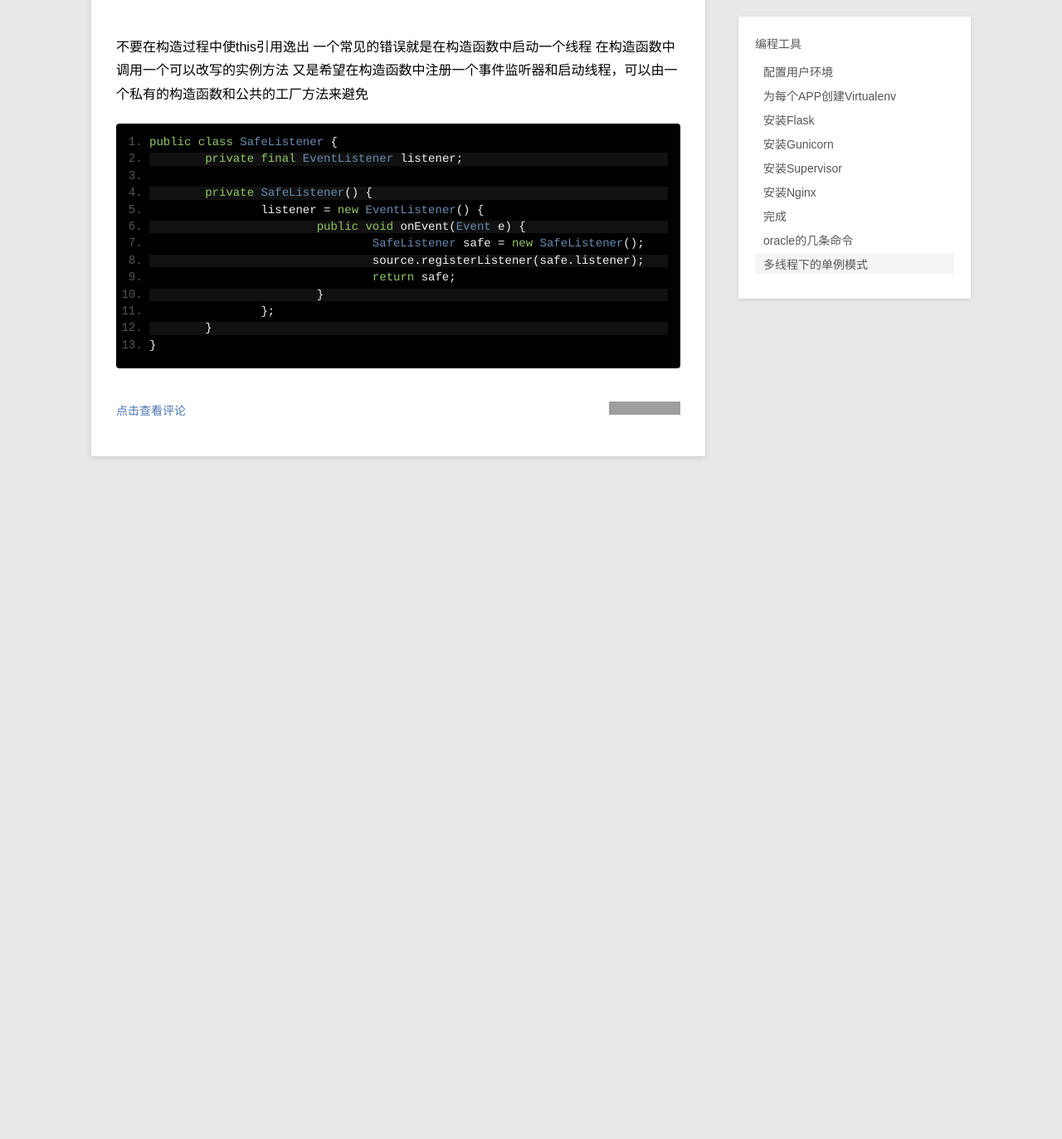
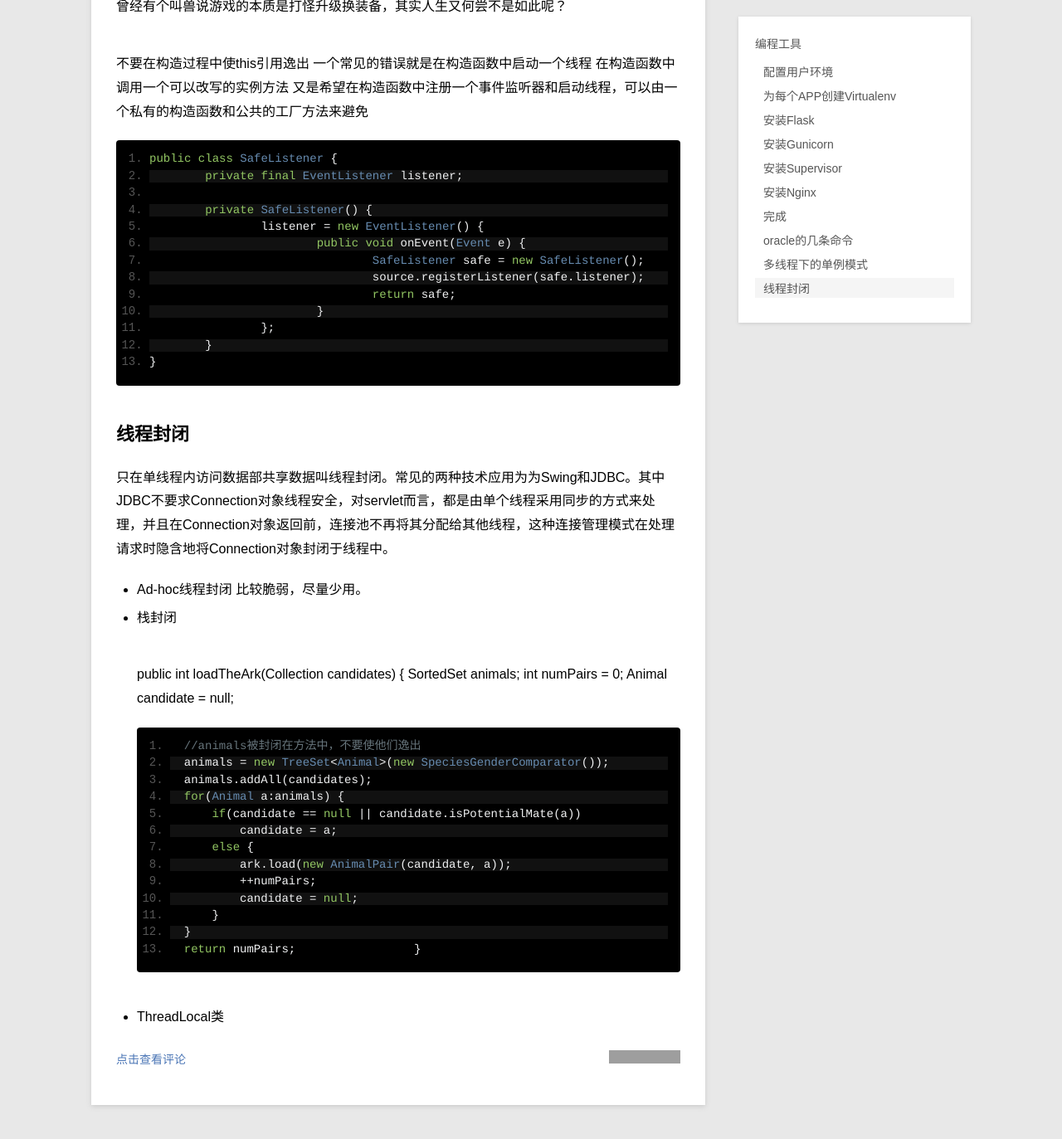
Before and after one commit to zorrock/zorrock.github.io, a Jekyll site: the page built from _posts/blog/2014-10-10-zhk-now-begin.md, in a window 1280 px wide and 1400 px high, scrolled down 10167 px. Shown: the top 1373 px of the window at 83% size. Built offline with Jekyll 4.4.1, drawn with Linux system fonts in a browser that asks for light colours; Markdown is read by kramdown in place of the engine named in the settings; before the commit the page ends 10797 px from its top, so only the background shows below that; some of the changed text lies outside the part shown; grey boxes are pictures that could not be loaded.

Commit message:
multithread 2

```diff
--- a/_posts/blog/2014-10-10-zhk-now-begin.md
+++ b/_posts/blog/2014-10-10-zhk-now-begin.md
@@ -406,6 +407,49 @@ Nginx的配置文件和Supervisor类似，不同的程序可以分别配置，
 		}
 	}
 
+
+##线程封闭
+只在单线程内访问数据部共享数据叫线程封闭。常见的两种技术应用为为Swing和JDBC。其中JDBC不要求Connection对象线程安全，对servlet而言，都是由单个线程采用同步的方式来处理，并且在Connection对象返回前，连接池不再将其分配给其他线程，这种连接管理模式在处理请求时隐含地将Connection对象封闭于线程中。
+* Ad-hoc线程封闭 比较脆弱，尽量少用。
+* 栈封闭
+
+	public int loadTheArk(Collection<Animal> candidates) {
+		SortedSet<Animal> animals;
+		int numPairs = 0;
+		Animal candidate = null;
+
+		//animals被封闭在方法中，不要使他们逸出
+		animals = new TreeSet<Animal>(new SpeciesGenderComparator());
+		animals.addAll(candidates);
+		for(Animal a:animals) {
+			if(candidate == null || candidate.isPotentialMate(a))
+				candidate = a;
+			else {
+				ark.load(new AnimalPair(candidate, a));
+				++numPairs;
+				candidate = null;
+			}
+		}
+		return numPairs;
+	}
+
+* ThreadLocal类
+
+
+
+
+
+
+
+
+
+
+
+
+
+
+
+
 [DO]: https://www.digitalocean.com/?refcode=f95f7297ed94 "DigitalOcean"
 [VE]: http://www.virtualenv.org/en/latest/ "Virtualenv"
 [Flask]: http://flask.pocoo.org/docs/ "Flask"
```
Also changed, not shown: other parts of _posts/blog/2014-10-10-zhk-now-begin.md (+2 -1 lines).
